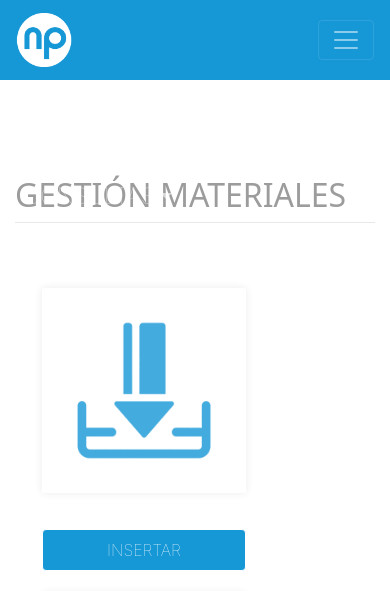
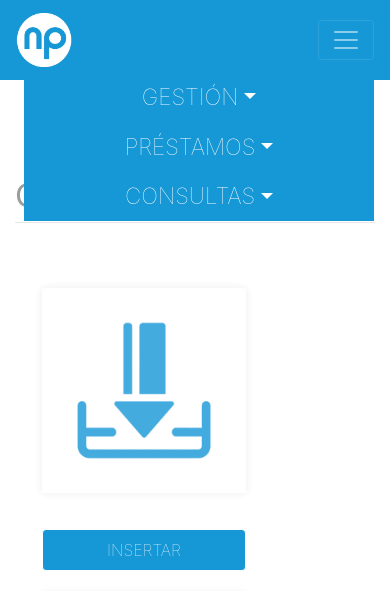
Before and after one commit to pabloplr/gestorMaterialesNP, a PHP site: page /pages/gestion/gestion-materiales.php in a window 390 px wide, after a click that opens the changed part. Shown: the top 591 px of the page. Run offline with PHP 8.4, Linux system fonts and the light colour scheme; some libraries are stand-ins or nearby versions; some web fonts are replaced.

Commit message:
NavBar Responsive Fixed

```diff
--- a/css/gestion/css.css
+++ b/css/gestion/css.css
@@ -15,6 +15,7 @@ nav {
     font-family: NP-logos;
     font-size: 2rem;
     height: 5rem;
+    z-index: +12;
 }
 
 li.ttle b {
@@ -23,12 +24,14 @@ li.ttle b {
 }
 
 .navbar-dark .navbar-nav .active>.nav-link {
+    z-index: +12;
+    text-align: center;
     color: #fff;
     font-size: 1.4rem;
     font-family: -apple-system, BlinkMacSystemFont, 'Segoe UI', Roboto, Oxygen, Ubuntu, Cantarell, 'Open Sans', 'Helvetica Neue', sans-serif;
     font-weight: 100;
     text-transform: uppercase;
-    opacity: 0.6;
+    background-color: #1697d6;
     transition: 0.6s;
 }
 
--- a/pages/consultas/materiales.php
+++ b/pages/consultas/materiales.php
@@ -24,7 +24,7 @@
 
                 <div class="collapse navbar-collapse" id="navbarSupportedContent">
                     <ul class="navbar-nav ml-auto ">
-                        <li class="nav-item active dropdown">
+                        <li class="nav-item ml-2 active dropdown">
                             <a class="nav-link dropdown-toggle" href="" data-toggle="dropdown">Gestión</a>
                             <div class="dropdown-menu" aria-labelledby="navbarDropdown">
                                 <a class="dropdown-item" href="../gestion/gestion-materiales.php">Materiales</a>
--- a/pages/consultas/morosos.php
+++ b/pages/consultas/morosos.php
@@ -24,7 +24,7 @@
 
                 <div class="collapse navbar-collapse" id="navbarSupportedContent">
                     <ul class="navbar-nav ml-auto ">
-                        <li class="nav-item active dropdown">
+                        <li class="nav-item ml-2 active dropdown">
                             <a class="nav-link dropdown-toggle" href="" data-toggle="dropdown">Gestión</a>
                             <div class="dropdown-menu" aria-labelledby="navbarDropdown">
                                 <a class="dropdown-item" href="../gestion/gestion-materiales.php">Materiales</a>
--- a/pages/consultas/prestamos.php
+++ b/pages/consultas/prestamos.php
@@ -23,8 +23,8 @@
                 </button>
 
                 <div class="collapse navbar-collapse" id="navbarSupportedContent">
-                    <ul class="navbar-nav ml-auto ">
-                        <li class="nav-item active dropdown">
+                    <ul class="navbar-nav ml-auto">
+                        <li class="nav-item ml-2 active dropdown">
                             <a class="nav-link dropdown-toggle" href="" data-toggle="dropdown">Gestión</a>
                             <div class="dropdown-menu" aria-labelledby="navbarDropdown">
                                 <a class="dropdown-item" href="../gestion/gestion-materiales.php">Materiales</a>
--- a/pages/consultas/usuarios.php
+++ b/pages/consultas/usuarios.php
@@ -24,7 +24,7 @@
 
                 <div class="collapse navbar-collapse" id="navbarSupportedContent">
                     <ul class="navbar-nav ml-auto ">
-                        <li class="nav-item active dropdown">
+                        <li class="nav-item ml-2 active dropdown">
                             <a class="nav-link dropdown-toggle" href="" data-toggle="dropdown">Gestión</a>
                             <div class="dropdown-menu" aria-labelledby="navbarDropdown">
                                 <a class="dropdown-item" href="../gestion/gestion-materiales.php">Materiales</a>
--- a/pages/gestion/gestion-materiales.php
+++ b/pages/gestion/gestion-materiales.php
@@ -13,17 +13,18 @@
     </head>
 
     <body>
-        <nav class="navbar navbar-expand-lg navbar-dark">
+
+        <nav class="navbar navbar-expand-sm navbar-dark">
             <div class="container">
                 <a class="navbar-brand" href="../principal.php"><img src="../../img/np.png"></a>
                 <button class="navbar-toggler" type="button" data-toggle="collapse" data-target="#navbarSupportedContent"
-                        aria-controls="navbarSupportedContent" aria-expanded="false" aria-label="Toggle navigation">
+                        aria-controls="navbarSuppordtedContent" aria-expanded="false" aria-label="Toggle navigation">
                     <span class="navbar-toggler-icon"></span>
                 </button>
 
                 <div class="collapse navbar-collapse" id="navbarSupportedContent">
-                    <ul class="navbar-nav ml-auto ">
-                        <li class="nav-item active dropdown">
+                    <ul class="navbar-nav ml-auto">
+                        <li class="nav-item ml-2 active dropdown">
                             <a class="nav-link dropdown-toggle" href="" data-toggle="dropdown">Gestión</a>
                             <div class="dropdown-menu" aria-labelledby="navbarDropdown">
                                 <a class="dropdown-item" href="gestion-materiales.php">Materiales</a>
--- a/pages/gestion/gestion-usuarios.php
+++ b/pages/gestion/gestion-usuarios.php
@@ -23,7 +23,7 @@
 
                 <div class="collapse navbar-collapse" id="navbarSupportedContent">
                     <ul class="navbar-nav ml-auto ">
-                        <li class="nav-item active dropdown">
+                        <li class="nav-item ml-2 active dropdown">
                             <a class="nav-link dropdown-toggle" href="" data-toggle="dropdown">Gestión</a>
                             <div class="dropdown-menu" aria-labelledby="navbarDropdown">
                                 <a class="dropdown-item" href="gestion-materiales.php">Materiales</a>
--- a/pages/prestamos/devolucion.php
+++ b/pages/prestamos/devolucion.php
@@ -23,7 +23,7 @@
 
                 <div class="collapse navbar-collapse" id="navbarSupportedContent">
                     <ul class="navbar-nav ml-auto ">
-                        <li class="nav-item active dropdown">
+                        <li class="nav-item ml-2 active dropdown">
                             <a class="nav-link dropdown-toggle" href="" data-toggle="dropdown">Gestión</a>
                             <div class="dropdown-menu" aria-labelledby="navbarDropdown">
                                 <a class="dropdown-item" href="../gestion/gestion-materiales.php">Materiales</a>
--- a/pages/prestamos/entrega.php
+++ b/pages/prestamos/entrega.php
@@ -23,7 +23,7 @@
 
                 <div class="collapse navbar-collapse" id="navbarSupportedContent">
                     <ul class="navbar-nav ml-auto ">
-                        <li class="nav-item active dropdown">
+                        <li class="nav-item ml-2 active dropdown">
                             <a class="nav-link dropdown-toggle" href="" data-toggle="dropdown">Gestión</a>
                             <div class="dropdown-menu" aria-labelledby="navbarDropdown">
                                 <a class="dropdown-item" href="../gestion/gestion-materiales.php">Materiales</a>
--- a/pages/principal.php
+++ b/pages/principal.php
@@ -22,7 +22,7 @@
 
                 <div class="collapse navbar-collapse" id="navbarSupportedContent">
                     <ul class="navbar-nav ml-auto ">
-                        <li class="nav-item active dropdown">
+                        <li class="nav-item ml-2 active dropdown">
                             <a class="nav-link dropdown-toggle" href="" data-toggle="dropdown">Gestión</a>
                             <div class="dropdown-menu" aria-labelledby="navbarDropdown">
                                 <a class="dropdown-item" href="gestion/gestion-materiales.php">Materiales</a>
```
